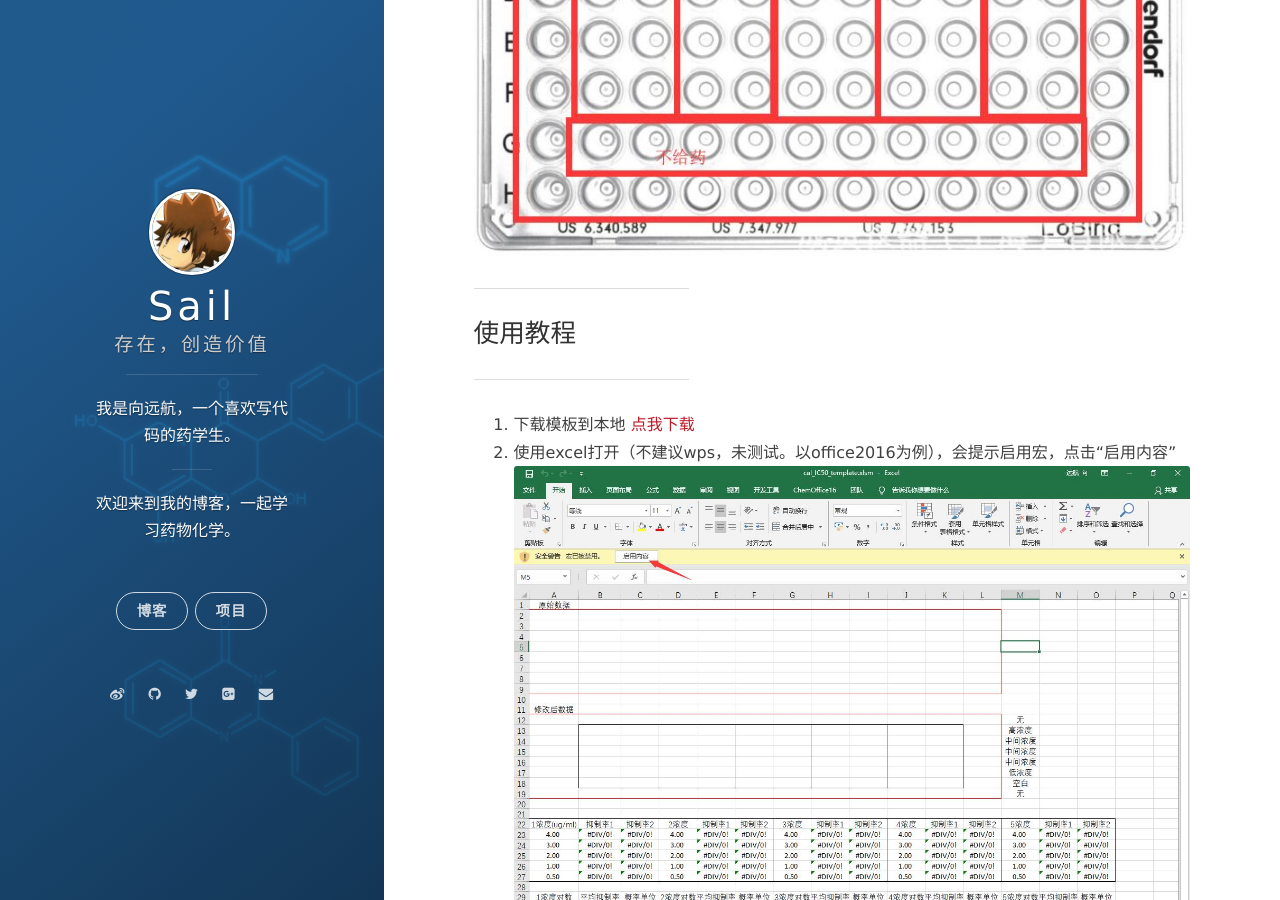
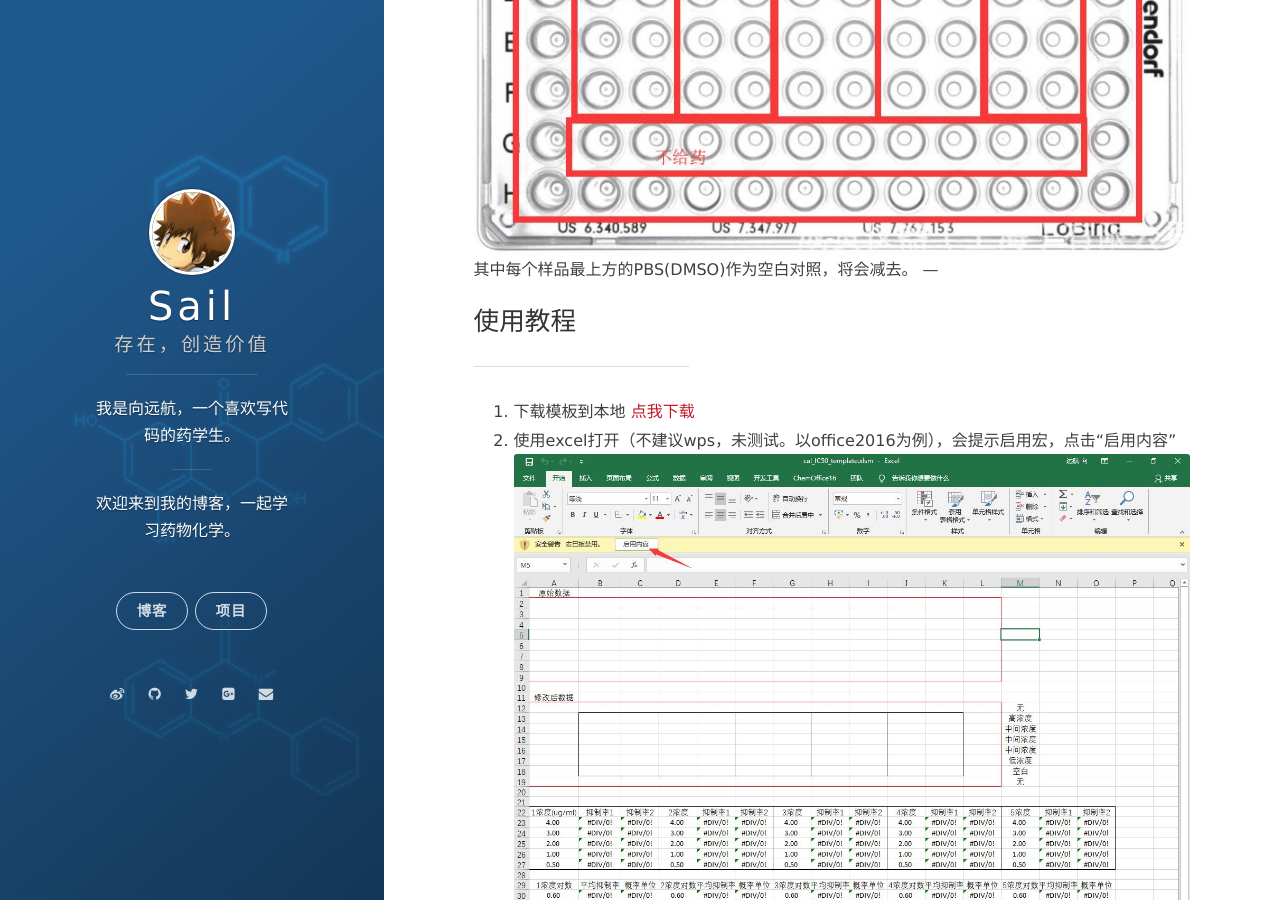
Before and after one commit to beikwx/beikwx.github.io, a Jekyll site: the page built from _posts/tutorial/2019-01-04-ic50excel.md, in a window 1280 px wide and 900 px high, scrolled down 422 px. Built offline with Jekyll 4.4.1, drawn with Linux system fonts in a browser that asks for light colours; nearby versions of some CDN libraries; comment, search, counter and statistics services are not loaded.

Commit message:
修改推送

```diff
--- a/_posts/tutorial/2019-01-04-ic50excel.md
+++ b/_posts/tutorial/2019-01-04-ic50excel.md
@@ -8,7 +8,7 @@ excerpt: 自己编写的excel模板用来计算IC50
 
 通过96孔板MTT测IC50是常用的手段，我自己编写了一个excel模板用于计算IC50。适用于2个复孔，5个样品，5个浓度，如下：
 ![模板使用模式](/assets/images/20190104/use.jpg)
-
+其中每个样品最上方的PBS(DMSO)作为空白对照，将会减去。
 ---
 ### 使用教程
 ---
```
Also changed, not shown: 1 other file.
